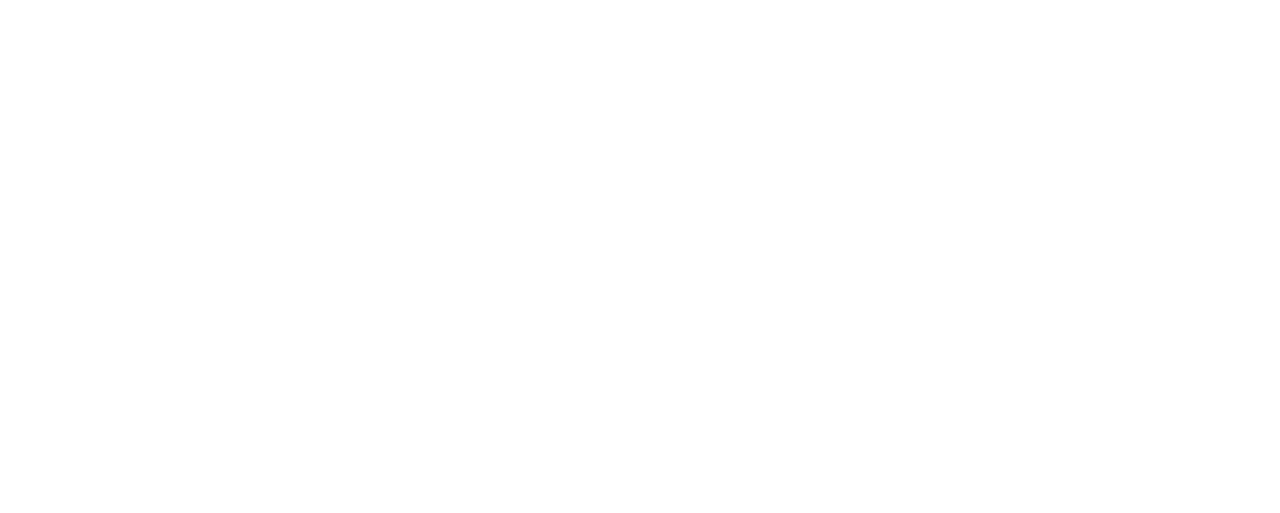
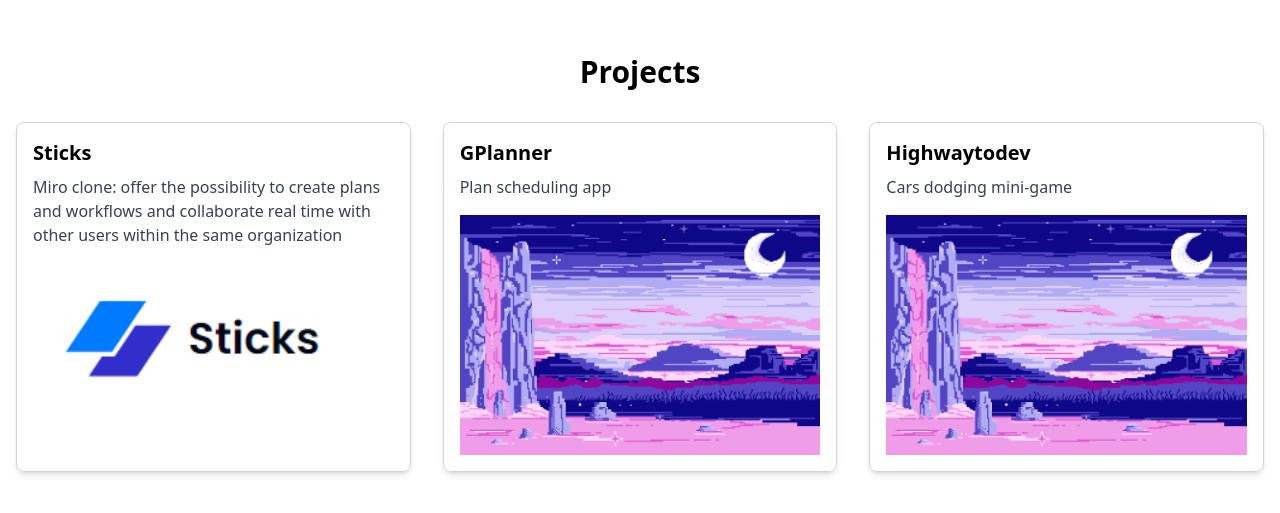
Before and after one commit to GianniCrux/myPortfolio, a Next.js app: page / in a window 1280 px wide. Shown: the part 1737-2250 px from the top of the page. Before the commit the page ends 1600 px from the top, so only its background shows below. Built offline with nearby package versions, Linux system fonts and the light colour scheme.

Commit message:
created projects session, and styled properly

```diff
--- /dev/null
+++ b/app/components/project.tsx
@@ -0,0 +1,39 @@
+import Image from "next/image";
+
+
+interface ProjectProps {
+    title: string;
+    description: string;
+    imageUrl: string;
+    link: string;
+    previewImage: string;
+  }
+
+  const Project: React.FC<ProjectProps> = ({ title, description, imageUrl, link, previewImage }) => {
+    return (
+      <div className="relative group overflow-hidden border border-gray-300 dark:border-gray-700 rounded-lg shadow-md">
+        <a href={link} target="_blank" rel="noopener noreferrer" className="block p-4">
+          <h3 className="text-xl font-bold mb-2">{title}</h3>
+          <p className="text-gray-700 dark:text-gray-300 mb-4">{description}</p>
+          <Image
+            src={imageUrl}
+            alt={`${title} screenshot`}
+            width={600}
+            height={400}
+            className="w-full h-auto"
+        />
+        </a>
+        <div className="absolute inset-0 bg-black bg-opacity-75 flex items-center justify-center opacity-0 group-hover:opacity-100 transition-opacity duration-300">
+          <Image
+            src={previewImage}
+            alt={`${title} preview`}
+            width={600}
+            height={400}
+            className="w-full h-auto"
+        />
+        </div>
+      </div>
+    );
+  }
+
+  export default Project;
--- /dev/null
+++ b/app/components/projects.tsx
@@ -0,0 +1,48 @@
+
+import Project from './project';
+
+const projects = [
+  {
+    title: 'Sticks',
+    description: 'Miro clone: offer the possibility to create plans and workflows and collaborate real time with other users within the same organization',
+    imageUrl: '/sticks-logo.png',
+    link: 'https://sticks-gamma.vercel.app/',
+    previewImage: '/sticks-screen.png'
+  },
+  {
+    title: 'GPlanner',
+    description: 'Plan scheduling app',
+    imageUrl: '/moonbg.jpg',
+    link: 'https://project2.com',
+    previewImage: '/moonbg.jpg'
+  },
+  {
+    title: 'Highwaytodev',
+    description: 'Cars dodging mini-game',
+    imageUrl: '/moonbg.jpg',
+    link: 'https://project2.com',
+    previewImage: '/moonbg.jpg'
+  },
+];
+
+export default function Projects() {
+  return (
+    <section id="projects" className="min-h-screen bg-white text-black dark:bg-gray-900 dark:text-white py-16 content-center">
+      <div className="container mx-auto px-4">
+        <h2 className="text-3xl font-bold text-center mb-8">Projects</h2>
+        <div className="grid grid-cols-1 sm:grid-cols-2 lg:grid-cols-3 gap-8">
+          {projects.map((project, index) => (
+            <Project
+              key={index}
+              title={project.title}
+              description={project.description}
+              imageUrl={project.imageUrl}
+              link={project.link}
+              previewImage={project.previewImage}
+            />
+          ))}
+        </div>
+      </div>
+    </section>
+  );
+}
--- a/app/page.tsx
+++ b/app/page.tsx
@@ -1,5 +1,6 @@
 import AboutMe  from "./components/about-me";
 import  HomePage  from "./components/home";
+import Projects from "./components/projects";
 
 
 
@@ -8,6 +9,7 @@
     <main>
       <HomePage />
       <AboutMe />
+      <Projects />
     </main>
   );
 }
```
Also changed, not shown: public/sticks-logo.png (added), public/sticks-screen.png (added).
